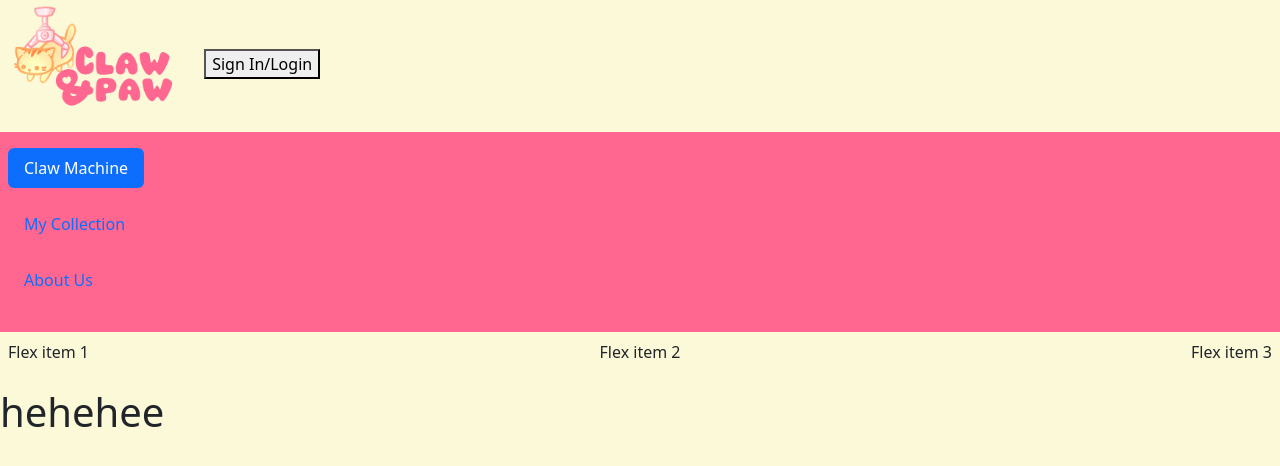
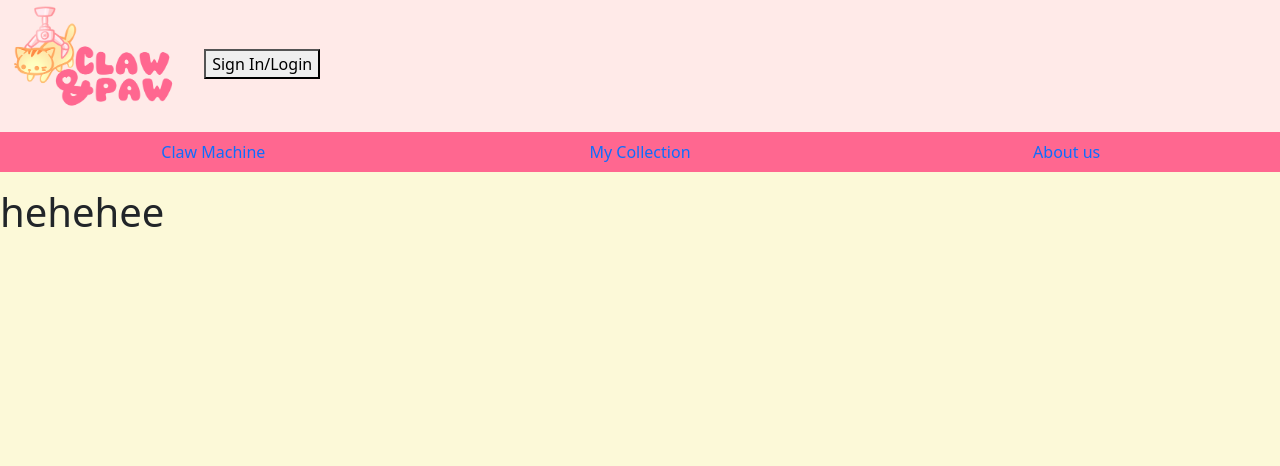
Before and after one commit to Nicoolaid/Claw-and-Paw, a plain HTML site: page index.html in a window 1280 px wide. Drawn offline with nearby package versions, Linux system fonts and the light colour scheme.

Commit message:
fixed navbar

```diff
--- a/index.html
+++ b/index.html
@@ -7,47 +7,32 @@
     <link href="https://cdn.jsdelivr.net/npm/bootstrap@5.3.3/dist/css/bootstrap.min.css" rel="stylesheet" integrity="sha384-QWTKZyjpPEjISv5WaRU9OFeRpok6YctnYmDr5pNlyT2bRjXh0JMhjY6hW+ALEwIH" crossorigin="anonymous">
     <link rel="stylesheet" type="text/css" href="style.css">
   </head>
+
+  <body style="background-color: rgb(252, 249, 216);">
+
+  <div class="logo-header">
     <img src="img/Claw&Paw (13).png" alt="" style="width: 200px;">
     <button type="button" class="type shit">Sign In/Login</button>
   </div>
 
-
-  <body style="background-color: rgb(252, 249, 216);">
-    <div class="">
-    <nav class="navbar">
-      <ul class="nav nav-pills mb-3 d-flex flex-row mb-3 justify-content-between" id="pills-tab" role="tablist"  >
-        <div class="">
-      <div class="p-2">
+  <div class="navbar-bg">
+    <ul class="nav nav-pills nav-justified mb-3" id="pills-tab" role="tablist">
       <li class="nav-item" role="presentation">
-          <button class="nav-link active" id="pills-home-tab" data-bs-toggle="pill" data-bs-target="#pills-home" type="button" role="tab" aria-controls="pills-home" aria-selected="true">Claw Machine</button>
+        <button class="nav-link " id="pills-home-tab" data-bs-toggle="pill" data-bs-target="#pills-home" type="button" role="tab" aria-controls="pills-home" aria-selected="true">Claw Machine</button>
       </li>
-      </div>
-      <div class="p-2">
       <li class="nav-item" role="presentation">
-          <button class="nav-link" id="pills-profile-tab" data-bs-toggle="pill" data-bs-target="#pills-profile" type="button" role="tab" aria-controls="pills-profile" aria-selected="false">My Collection </button>
+        <button class="nav-link" id="pills-profile-tab" data-bs-toggle="pill" data-bs-target="#pills-profile" type="button" role="tab" aria-controls="pills-profile" aria-selected="false">My Collection</button>
       </li>
-        </div>
-        <div class="p-2">
       <li class="nav-item" role="presentation">
-          <button class="nav-link" id="pills-contact-tab" data-bs-toggle="pill" data-bs-target="#pills-contact" type="button" role="tab" aria-controls="pills-contact" aria-selected="false">About Us </button>
+        <button class="nav-link" id="pills-contact-tab" data-bs-toggle="pill" data-bs-target="#pills-contact" type="button" role="tab" aria-controls="pills-contact" aria-selected="false">About us</button>
       </li>
-      </div>
-    </div>
     </ul>
-
     <div class="tab-content" id="pills-tabContent">
       <div class="tab-pane fade show active" id="pills-home" role="tabpanel" aria-labelledby="pills-home-tab" tabindex="0"></div>
       <div class="tab-pane fade" id="pills-profile" role="tabpanel" aria-labelledby="pills-profile-tab" tabindex="0"></div>
       <div class="tab-pane fade" id="pills-contact" role="tabpanel" aria-labelledby="pills-contact-tab" tabindex="0"></div>
     </div>
-    </nav>
 </div>
-  <div class="d-flex flex-row mb-3 justify-content-between">
-    <div class="p-2">Flex item 1</div>
-    <div class="p-2">Flex item 2</div>
-    <div class="p-2">Flex item 3</div>
-  </div>
-
     <h1>hehehee</h1>
     <script src="https://cdn.jsdelivr.net/npm/bootstrap@5.3.3/dist/js/bootstrap.bundle.min.js" integrity="sha384-YvpcrYf0tY3lHB60NNkmXc5s9fDVZLESaAA55NDzOxhy9GkcIdslK1eN7N6jIeHz" crossorigin="anonymous"></script>
     <script src="main.js"></script>
--- a/main.js
+++ b/main.js
@@ -0,0 +1 @@
+Alina's Workshop
--- a/style.css
+++ b/style.css
@@ -1,13 +1,7 @@
-button{
-    width: max-content;
-    ;
+.logo-header{
+    background-color: #FFEAE8;
 }
-nav{
-    background-color:#FF6790;
-}
-.justify{
+.navbar-bg{
+    background-color: #FF6790 ;
 
 }
-.type shit {
-    align
-}
```
Lines whose indentation alone changed are shown as unchanged.
